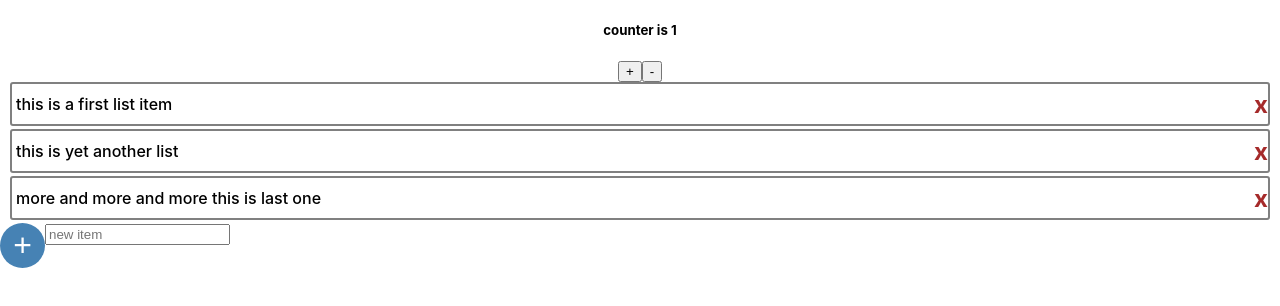
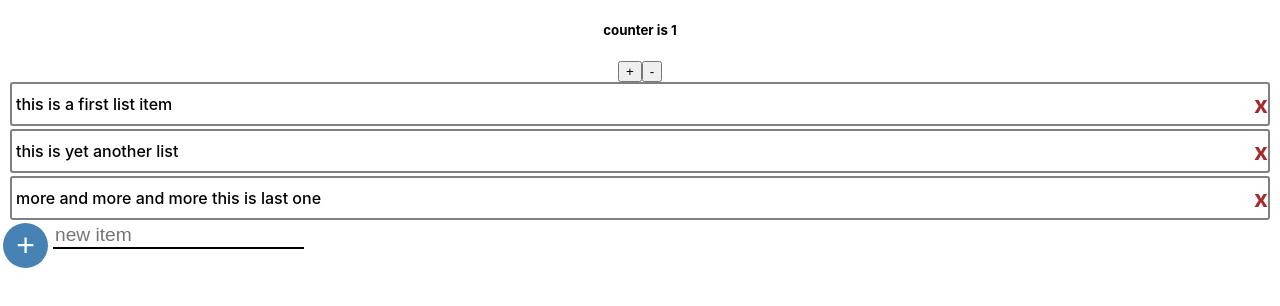
Before and after one commit to Luka-dot/familyShopper, a React (Create React App) app: page /mainList in a window 1280 px wide. Shown: the top 306 px of the page. Built offline with nearby package versions, Linux system fonts and the light colour scheme.

Commit message:
submit new item enter and clear

```diff
--- a/src/components/button/custom-button-component.jsx
+++ b/src/components/button/custom-button-component.jsx
@@ -14,6 +14,17 @@ const CustomButton = () => {
     }
 
     const handleEnter = () => {
+        console.log('submitting')
+        if (entry.length > 0) {
+            dispatch(addItem(entry));
+        setEntry('')
+        } else {
+            alert('must not be empty')
+        }
+    }
+
+    const handleKeyEnter = (e) => {
+        e.preventDefault()
         if (entry.length > 0) {
             dispatch(addItem(entry));
         setEntry('')
@@ -26,10 +37,11 @@ const CustomButton = () => {
         <div className="button-container">
             <button
                 className="custom-button"
+                type="submit"
                 onClick={() => handleEnter(entry)}
             >+</button>
-            <form>
-                <input placeholder="new item" onChange={(e) => hadleChange(e)}></input>
+            <form onSubmit={(e) => handleKeyEnter(e)}>
+                <input className="input-text" placeholder="new item" value={entry} onChange={(e) => hadleChange(e)}></input>
             </form>
         </div>
     )
--- a/src/components/button/custom-button.styles.scss
+++ b/src/components/button/custom-button.styles.scss
@@ -7,6 +7,7 @@
     justify-content: flex-start;
 
     .custom-button {
+        margin-left: 3px;
         width: 45px;
         height: 100%;
         border-radius: 25px;
@@ -17,6 +18,13 @@
 
     }
 
+    .input-text {
+        border: none;
+        margin-left: 5px;
+        border-bottom: solid 2px black;
+        font-size: larger;
+        color: darkblue
+    }
 
     @media screen and (max-width: 800px) {
         align-items: center;
--- a/src/components/list-item/list-item.component.jsx
+++ b/src/components/list-item/list-item.component.jsx
@@ -6,10 +6,12 @@ const ListItem = ({id, text, completed, toggleCompleted, deleteItem}) => {
     console.log(toggleCompleted)
     return (
         <div className="item" onClick={toggleCompleted}>
+            <div>
             { !completed ? <p className="item-text">{text}</p>
                 :
                 <p className="item-text-completed">{text}</p>
             }
+            </div>
             <div className="delete-button" onClick={deleteItem}>x</div>
         </div>
     )
```
Also changed, not shown: src/components/main-list/main-list.component.jsx (+6 -1 lines).
